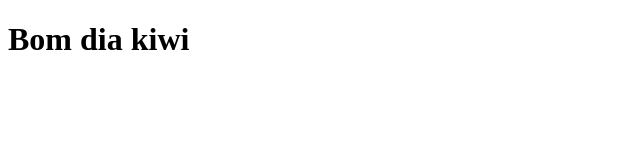
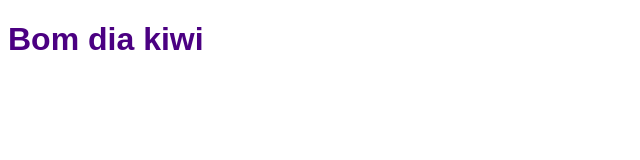
Before and after one commit to giovanni22356/meu-primeiro-repo, a plain HTML site: page index.html in a window 1280 px wide. Shown: the whole page, without its empty margins (0-640 px from the left). Drawn offline with Linux system fonts and the light colour scheme.

Commit message:
alterada estilo da página.

```diff
--- a/index.html
+++ b/index.html
@@ -4,6 +4,15 @@
     <meta charset="UTF-8">
     <meta name="viewport" content="width=device-width, initial-scale=1.0">
     <title>meu primeiro repositório</title>
+    <style>
+        body {
+            font-family: Arial,sans-serif;
+        }
+
+        h1 {
+            color:indigo
+        }
+    </style>
 </head>
 <body>
     <h1>Bom dia kiwi</h1>
```
